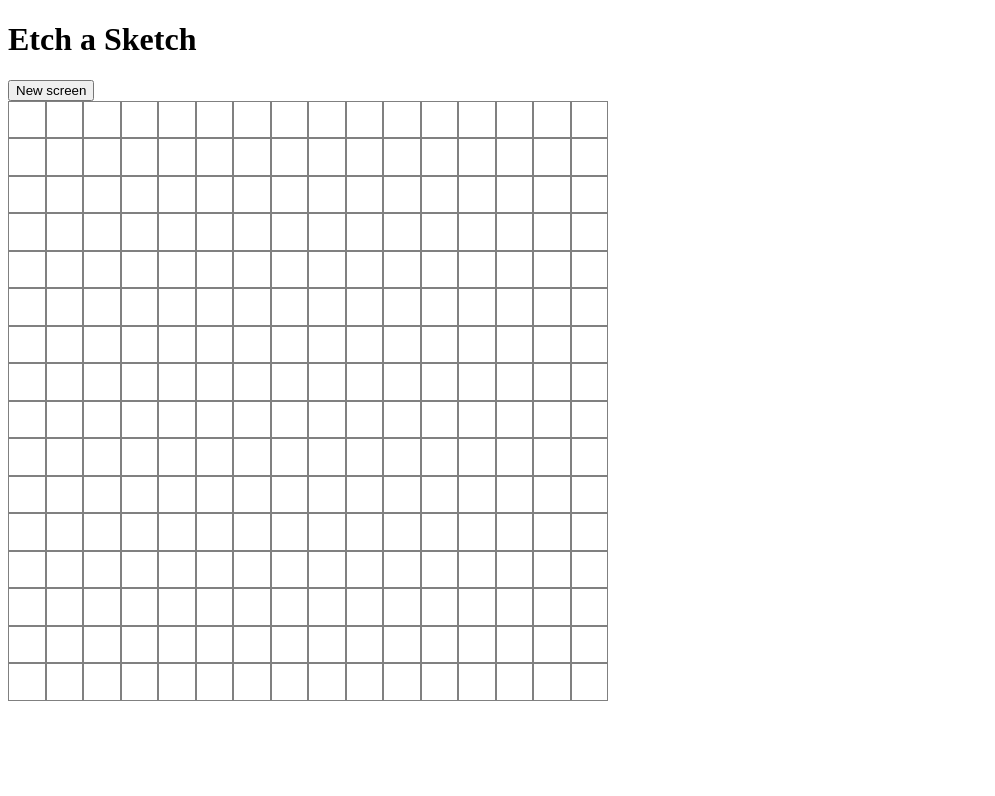
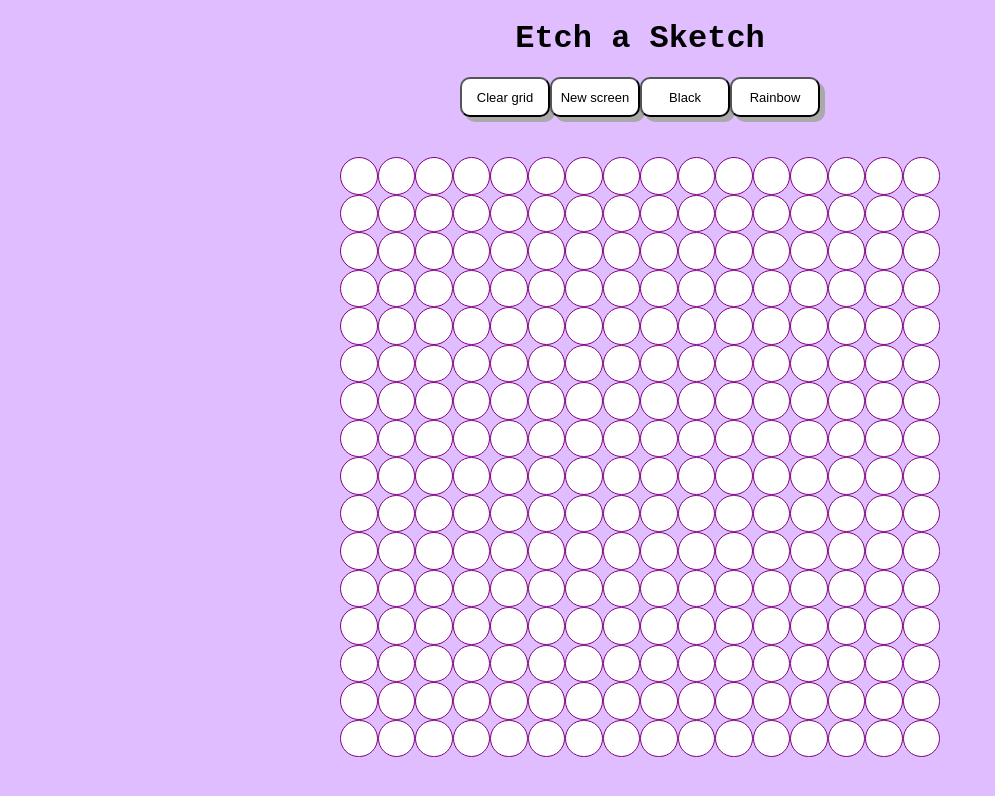
Before and after one commit to DianaPalafox/etch-a-sketch, a plain HTML site: page index.html in a window 1280 px wide. Shown: the whole page, without its empty margins (0-995 px from the left). Drawn offline with Linux system fonts and the light colour scheme.

Commit message:
Add style and buttons that let user pick between black and rainbow

```diff
--- a/index.html
+++ b/index.html
@@ -10,7 +10,13 @@
 </head>
 <body>
     <h1>Etch a Sketch</h1>
-    <button onclick="clearGrid()">New screen</button>
+    <div class="button">
+        <button onclick="clearGrid()">Clear grid</button>
+        <button onclick="makeNewGrid()">New screen</button>
+        <button onclick="colorBlack()">Black</button>
+        <button onclick="randomColor()">Rainbow</button>
+    </div>
+
     <div class="container"></div>
 </body>
 </html>
--- a/script.js
+++ b/script.js
@@ -5,13 +5,12 @@ function makeGrid(x) {
     for (i=0; i<grid; i++) {
         const content = document.createElement('div');
         content.classList.add('content');
-        content.style.border = "thin solid gray";
+        content.style.border = "thin solid purple";
         content.style.width = 600/x;
         content.style.height = 600/x;
         container.appendChild(content);
     }
 }
-
 makeGrid(16);
 
 function colorBlack() {
@@ -23,13 +22,27 @@ function colorBlack() {
 })
 }
 
-colorBlack();
+function random(n){
+    return Math.floor(Math.random()*n);
+}
 
+
+function generateRGBColor(){
+    return 'rgb(' + random(255)+ ','+random(255)+ ','+random(255)+')';
+}
+
+function randomColor() {
+    let newContent = document.querySelectorAll('.content');
+    newContent.forEach((content)=> {
+    content.addEventListener("mouseover", function() {
+        content.style.backgroundColor = generateRGBColor();
+        });
+    })
+}
 
 function clearGrid() {
    let reset= document.querySelectorAll('.content');
    reset.forEach((content) => content.style.backgroundColor = 'white');
-   makeNewGrid();
 }
 
 function removeGrid() {
@@ -38,7 +51,6 @@ function removeGrid() {
     content.remove();
     });
 }
-
 
 function makeNewGrid(){
     removeGrid();
@@ -49,6 +61,6 @@ function makeNewGrid(){
     else {
         container.style.gridTemplateColumns = `repeat(${x},auto)`;
         makeGrid(x);
-        colorBlack();
+
     }
 }
--- a/styles.css
+++ b/styles.css
@@ -1,15 +1,49 @@
+*{
+    margin: 0px;
+    padding: 0px;
+}
+
+body {
+    background-color: rgb(223, 189, 255);
+}
+
+h1 {
+    display: flex;
+    justify-content: center;
+    font-family: 'Courier New', Courier, monospace;
+    padding: 20px;
+}
 
 .container{
     display: grid;
+    margin: auto;
+    margin-top: 40px;
     grid-template-columns:repeat(16,1fr);
     min-width: 600px;
     min-height: 600px;
     max-width: 600px;
     max-height: 600px;
-  }
+    border-radius: 20px;
+}
 
 .content {
     border: 1px solid;
     aspect-ratio:1/1;
+    border-radius: 20px;
+    background-color: white;
+}
+
+button {
+    border-radius: 10px;
+    background-color: white;
+    width: 90px;
+    height: 40px;
+    font-size: small;
+    box-shadow: 5px 5px rgb(170, 169, 169);
+}
+
+.button {
+    display: flex;
+    justify-content: center;
 
 }
```
